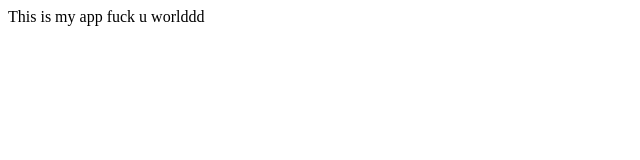
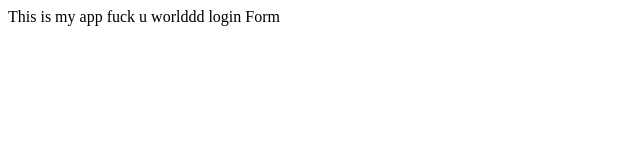
Before and after one commit to GunPowered2/test, a plain HTML site: page index.html in a window 1280 px wide. Shown: the full height of the page, 0-640 px from the left. Drawn offline with Linux system fonts and the light colour scheme.

Commit message:
login form

```diff
--- /dev/null
+++ b/dir2/app2.js
@@ -0,0 +1 @@
+console.log('Hello');
--- a/index.html
+++ b/index.html
@@ -5,5 +5,6 @@
     </head>
     <body>
         This is my app fuck u worlddd
+        login Form
     </body>
 </html>
```
Also changed, not shown: login.html (added, +1 -0 lines), app.js (line endings or trailing spaces), log.txt (added).
